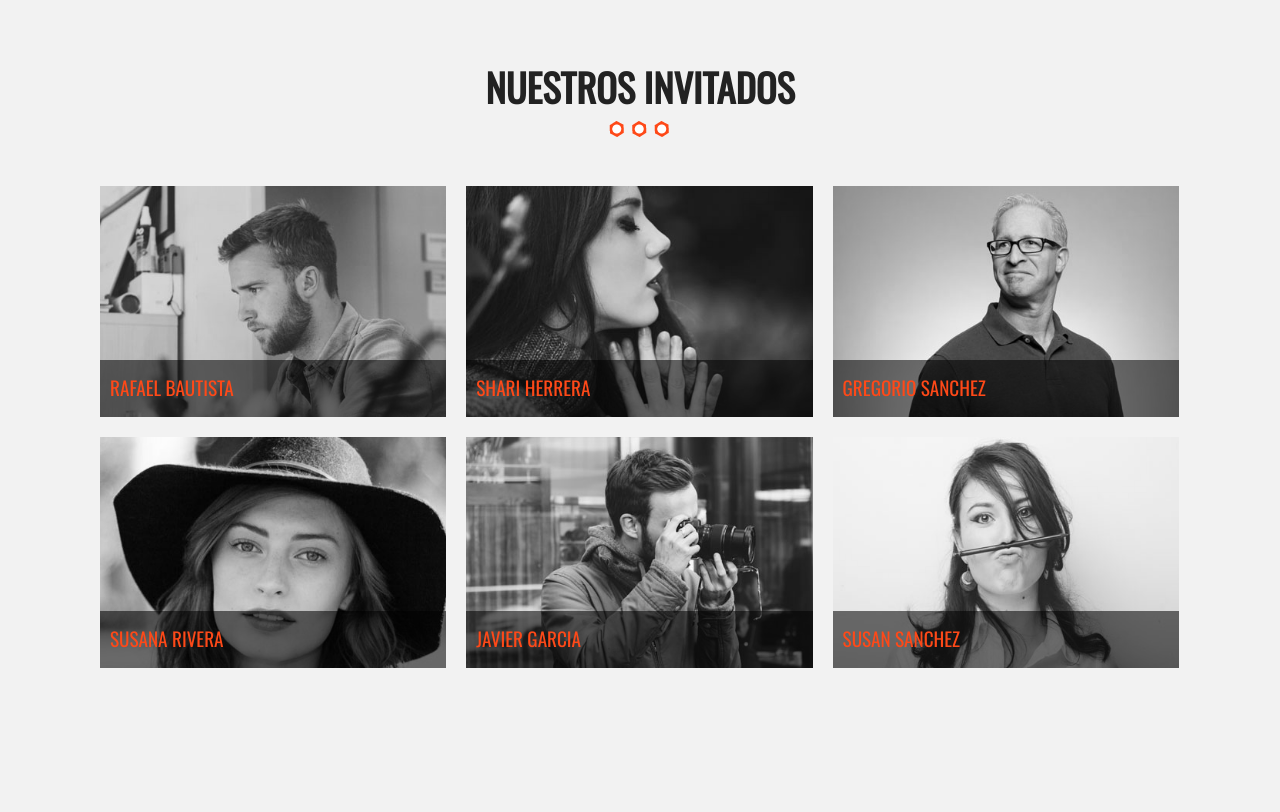
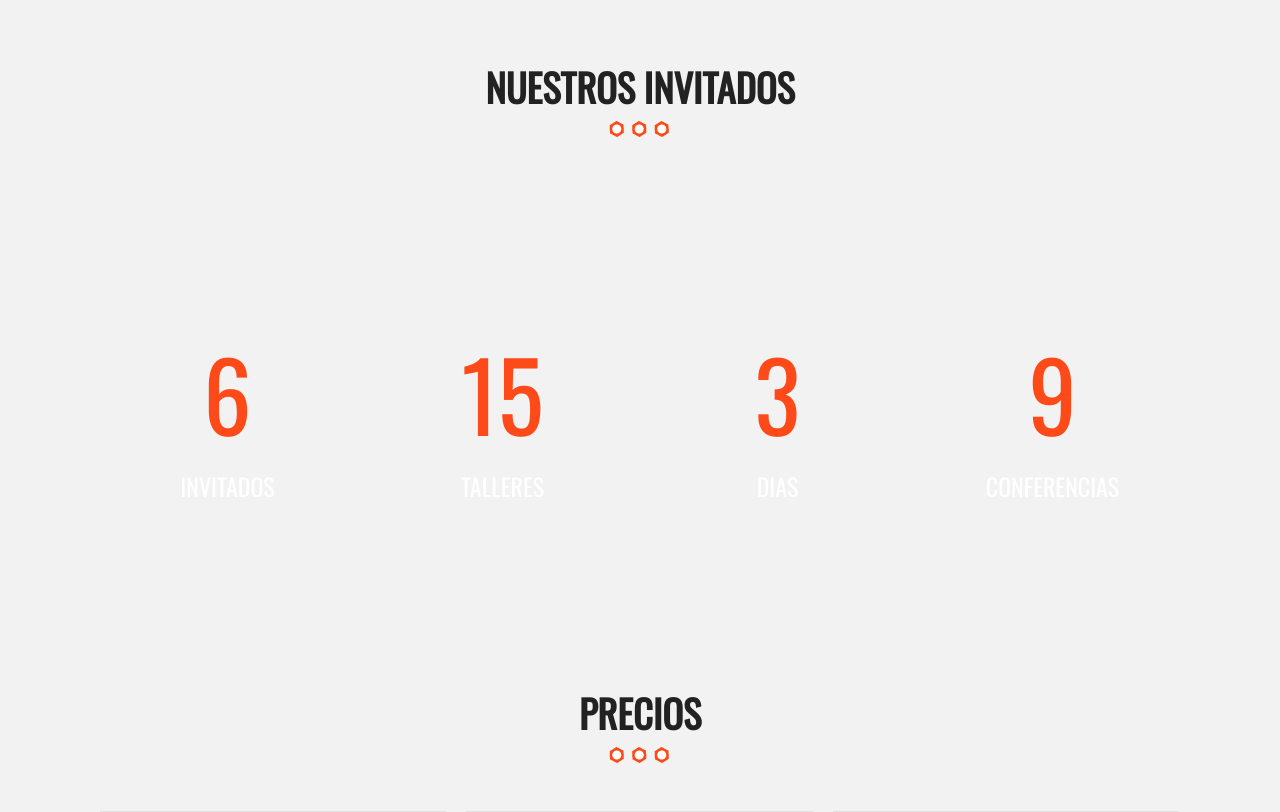
Before and after one commit to aguscontreras/cursoudemyproyecto, a PHP site: page / in a window 1280 px wide. Shown: the part 2275-3087 px from the top of the page. Run offline with PHP 8.4, Linux system fonts and the light colour scheme; data that the repository does not hold is empty; some libraries are stand-ins or nearby versions; some web fonts are replaced.

Commit message:
Reemplazado seccion invitados por template

```diff
--- a/index.php
+++ b/index.php
@@ -100,50 +100,8 @@
 </section>
 <!--.programa-->
 
-<section class="invitados contenedor seccion">
-  <h2>
-    Nuestros Invitados
-  </h2>
+<?php include_once 'includes/templates/invitados.php'; ?>
 
-  <ul class="lista-invitados clearfix">
-    <li>
-      <div class="invitado">
-        <img src="img/invitado1.jpg" alt="Imagen Invitado">
-        <p>Rafael Bautista</p>
-      </div>
-    </li>
-    <li>
-      <div class="invitado">
-        <img src="img/invitado2.jpg" alt="Imagen Invitado">
-        <p>Shari Herrera</p>
-      </div>
-    </li>
-    <li>
-      <div class="invitado">
-        <img src="img/invitado3.jpg" alt="Imagen Invitado">
-        <p>Gregorio Sanchez</p>
-      </div>
-    </li>
-    <li>
-      <div class="invitado">
-        <img src="img/invitado4.jpg" alt="Imagen Invitado">
-        <p>Susana Rivera</p>
-      </div>
-    </li>
-    <li>
-      <div class="invitado">
-        <img src="img/invitado5.jpg" alt="Imagen Invitado">
-        <p>Javier Garcia</p>
-      </div>
-    </li>
-    <li>
-      <div class="invitado">
-        <img src="img/invitado6.jpg" alt="Imagen Invitado">
-        <p>Susan Sanchez</p>
-      </div>
-    </li>
-  </ul>
-</section>
 
 <div class="contador parallax">
   <div class="contenedor">
```
